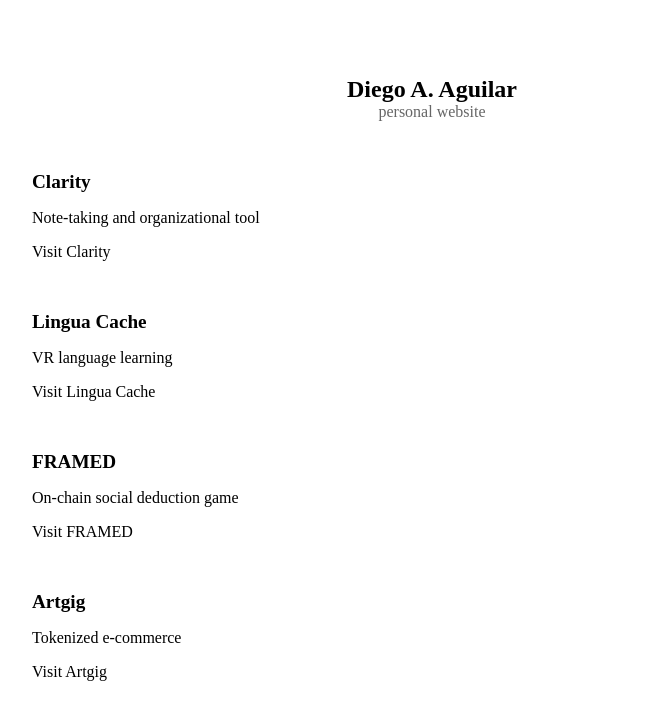
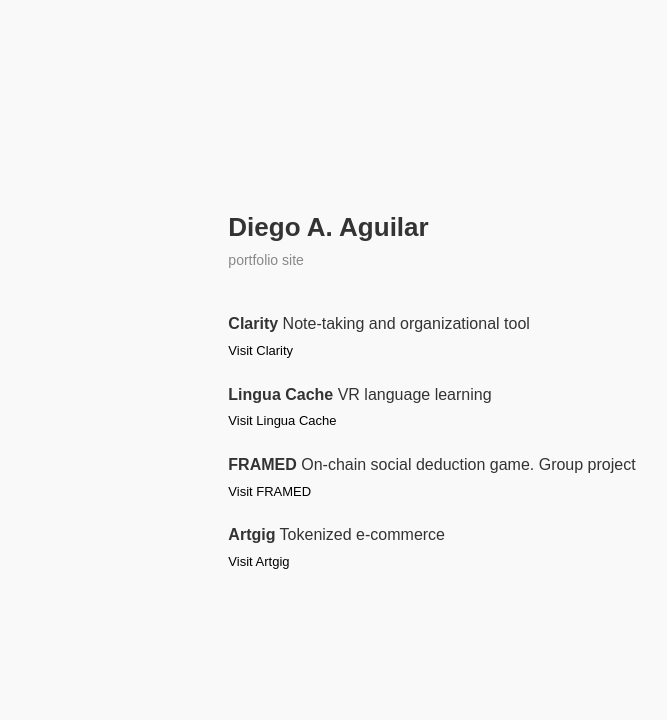
Before and after one commit to cyuxhtby/portfolio-site, a plain HTML site: page index.html in a window 1280 px wide. Shown: the whole page, without its empty margins (208-875 px from the left). Drawn offline with nearby package versions, Linux system fonts and the light colour scheme.

Commit message:
style: blur

```diff
--- a/index.html
+++ b/index.html
@@ -1,69 +1,78 @@
 <!DOCTYPE html>
 <html>
 <head>
+    <meta name="viewport" content="width=device-width, initial-scale=1.0" />
     <title>Diego A. - Portfolio</title>
-    <style>
-        body {
-            margin-top: 20px;
-            padding: 40px;
-            background-color: #fff;
-            color: #000;
-            font-family: serif;
-            display: flex;
-            flex-direction: column;
-            align-items: center;
+    <meta http-equiv="X-UA-Compatible" content="IE=edge" />
+    <link rel="icon">
+    <link rel="stylesheet" href="https://unpkg.com/reset-css@5.0.1/reset.css" />
+    <style type="text/css">
+        *, *:before, *:after {
             box-sizing: border-box;
         }
+        html, body {
+            height: 100%;
+        }
+        body {
+            font-family: sans-serif;
+            font-size: 14px;
+            line-height: 1.6;
+            display: flex;
+            align-items: center;
+            justify-content: center;
+            color: #333;
+            background: #F9F9F9;
+        }
         .container {
-            text-align: center;
-            max-width: 800px;
-            width: 100%;
+            max-width: 480px;
+            padding: 50px 30px;
+            animation-iteration-count: 1;
+            animation-fill-mode: forwards;
+            animation: fadeInAnimation ease-out 1s;
         }
         h1 {
-            font-size: 1.5em;
-            margin-bottom: 0;
+            font-size: 26px;
+            font-weight: bold;
         }
         .subtitle {
-            font-size: 1em;
-            margin-top: 0;
-            color: #666;
+            font-size: 14px;
+            color: #888;
+            margin-bottom: 40px;
         }
         .project {
-            text-align: left;
             margin-bottom: 20px;
-            margin-top: 50px;
         }
         h2 {
-            font-size: 1.2em;
-            margin: 10px 0;
+            font-size: 16px;
+            margin-bottom: 2px;
+        }
+        h2 b {
+        font-weight: bold;
         }
         p {
-            font-size: 1em;
+            margin-bottom: 4px;
         }
         a {
+            color: #000;
             text-decoration: none;
-            color: #000000;
-            display: block;
-            margin-top: 5px;
+            font-size: small;
         }
         a:hover {
             text-decoration: underline;
         }
-        @media (max-width: 667px) {
-            .container {
-                padding: 20px;
+        @keyframes fadeInAnimation {
+            0% {
+                opacity: 0;
+                filter: blur(10px);
             }
-            h1 {
-                font-size: 1.8em;
+            100% {
+                opacity: 1;
+                filter: blur(0px);
             }
-            .subtitle {
-                font-size: 0.5em;
-            }
-            h2 {
-                font-size: 1.4em;
-            }
-            p {
-                font-size: 1em;
+        }
+        @media screen and (max-width: 480px) {
+            body {
+                display: block;
             }
         }
     </style>
@@ -71,25 +80,21 @@
 <body>
     <div class="container">
         <h1>Diego A. Aguilar</h1>
-        <p class="subtitle">personal website</p>
+        <p class="subtitle">portfolio site</p>
         <div class="project">
-            <h2>Clarity</h2>
-            <p>Note-taking and organizational tool</p>
+            <h2><b>Clarity</b> Note-taking and organizational tool</h2>
             <a href="https://getclarity.wtf" target="_blank">Visit Clarity</a>
         </div>
         <div class="project">
-            <h2>Lingua Cache</h2>
-            <p>VR language learning</p>
+            <h2><b>Lingua Cache</b> VR language learning</h2>
             <a href="https://linguacache.com" target="_blank">Visit Lingua Cache</a>
         </div>
         <div class="project">
-            <h2>FRAMED</h2>
-            <p>On-chain social deduction game</p>
+            <h2><b>FRAMED</b> On-chain social deduction game. Group project</h2>
             <a href="https://framed.gg" target="_blank">Visit FRAMED</a>
         </div>
         <div class="project">
-            <h2>Artgig</h2>
-            <p>Tokenized e-commerce</p>
+            <h2><b>Artgig</b> Tokenized e-commerce</h2>
             <a href="https://artgig.xyz" target="_blank">Visit Artgig</a>
         </div>
     </div>
```
Also changed, not shown: protocol.html (added, +25 -0 lines).
